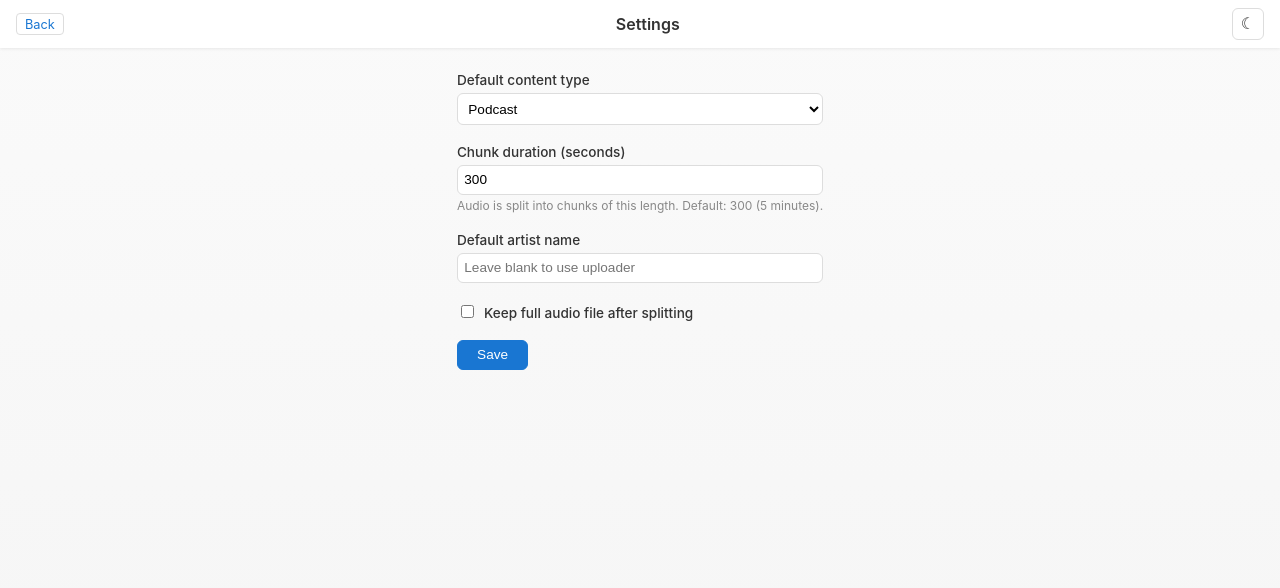
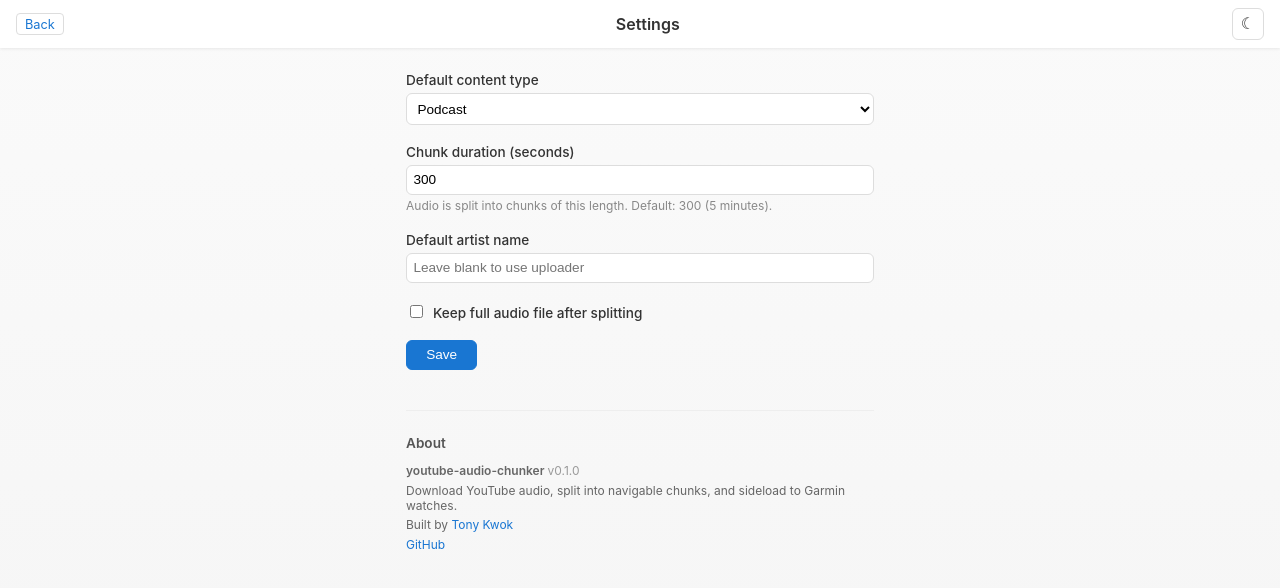
Before and after one commit to tnrzk13/youtube-audio-chunker, a SvelteKit app in the folder gui/: page /settings in a window 1280 px wide. Shown: the top 588 px of the page. Built offline with nearby package versions, Linux system fonts and the light colour scheme; no server answers.

Commit message:
Add author attribution footer and About section in settings
Main page footer shows "Built by Tony Kwok" with link to website.
Settings page About section shows app name, version, description,
author link, and GitHub profile.

```diff
--- a/gui/src/routes/settings/+page.svelte
+++ b/gui/src/routes/settings/+page.svelte
@@ -79,6 +79,18 @@
 		{#if saved}
 			<span class="saved-msg">Saved</span>
 		{/if}
+	</div>
+
+	<div class="about">
+		<h2>About</h2>
+		<p class="about-name">youtube-audio-chunker <span class="about-version">v0.1.0</span></p>
+		<p class="about-desc">Download YouTube audio, split into navigable chunks, and sideload to Garmin watches.</p>
+		<p class="about-author">
+			Built by <a href="https://www.tonykwok.info/" target="_blank" rel="noopener">Tony Kwok</a>
+		</p>
+		<p class="about-links">
+			<a href="https://github.com/tnrzk13" target="_blank" rel="noopener">GitHub</a>
+		</p>
 	</div>
 </main>
 
@@ -184,4 +196,35 @@
 		font-size: var(--font-size-md);
 		color: var(--color-success);
 	}
+	.about {
+		margin-top: 2.5rem;
+		padding-top: 1.5rem;
+		border-top: 1px solid var(--color-border-subtle);
+	}
+	.about h2 {
+		font-size: var(--font-size-base);
+		font-weight: 600;
+		margin: 0 0 0.75rem;
+		color: var(--color-text-secondary);
+	}
+	.about p {
+		margin: 0.3rem 0;
+		font-size: var(--font-size-sm);
+		color: var(--color-text-subtitle);
+	}
+	.about-name {
+		font-weight: 600;
+		color: var(--color-text);
+	}
+	.about-version {
+		font-weight: 400;
+		color: var(--color-text-muted);
+	}
+	.about a {
+		color: var(--color-primary);
+		text-decoration: none;
+	}
+	.about a:hover {
+		text-decoration: underline;
+	}
 </style>
```
Also changed, not shown: gui/src/routes/+page.svelte (+21 -0 lines).
